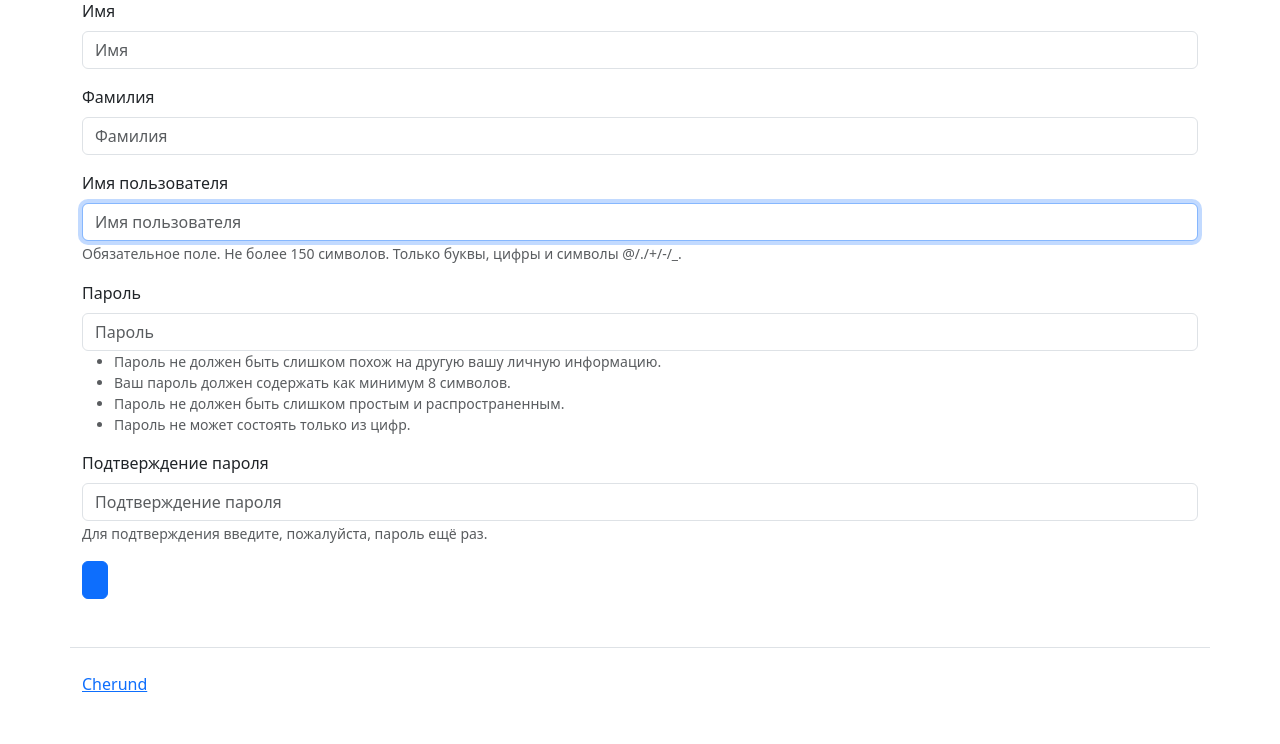
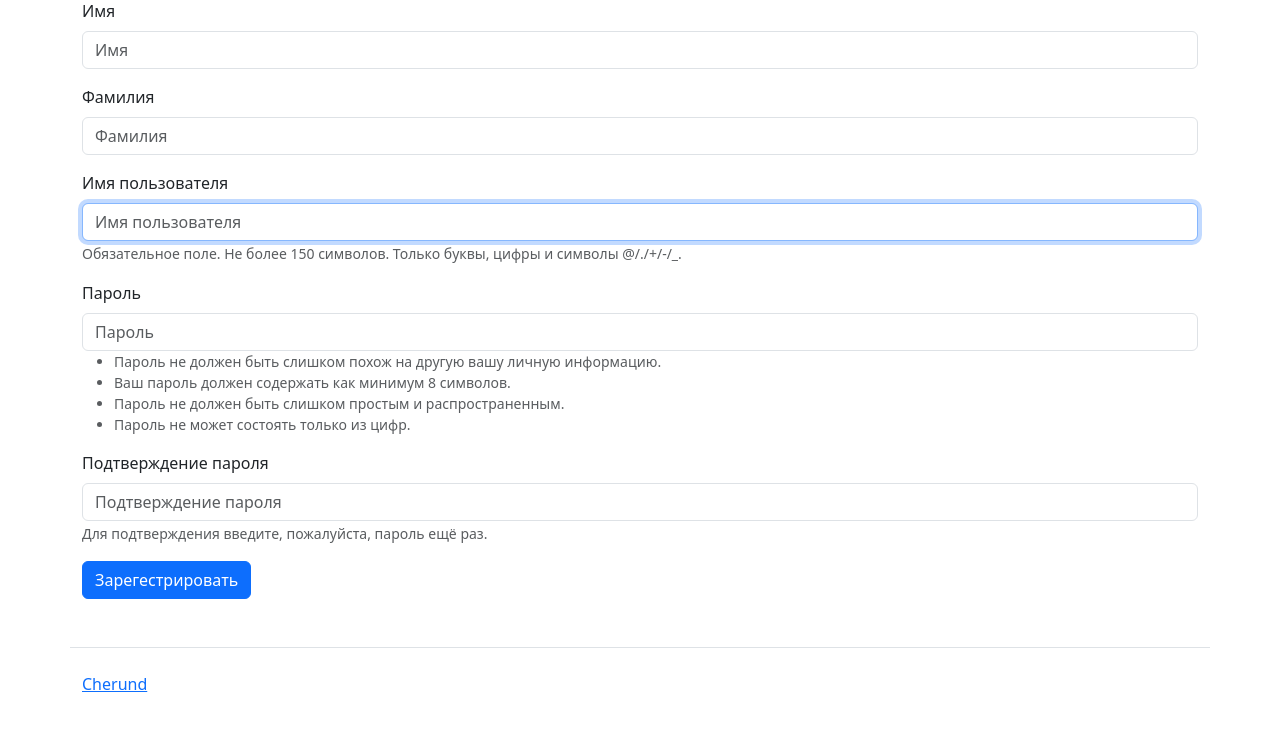
Before and after one commit to Cherund/task-manager, a Django app: page /users/create/ in a window 1280 px wide. Shown: the part 153-897 px from the top of the page. Run offline with Django 4.2, Linux system fonts and the light colour scheme; some libraries are stand-ins or nearby versions.

Commit message:
update create.html to change button

```diff
--- a/task_manager/templates/apps/users/create.html
+++ b/task_manager/templates/apps/users/create.html
@@ -6,3 +6,5 @@
 {% block form_action %}
 {% url 'users_create' %}
 {% endblock %}
+
+{% block button_value %}Зарегестрировать{% endblock %}
```
